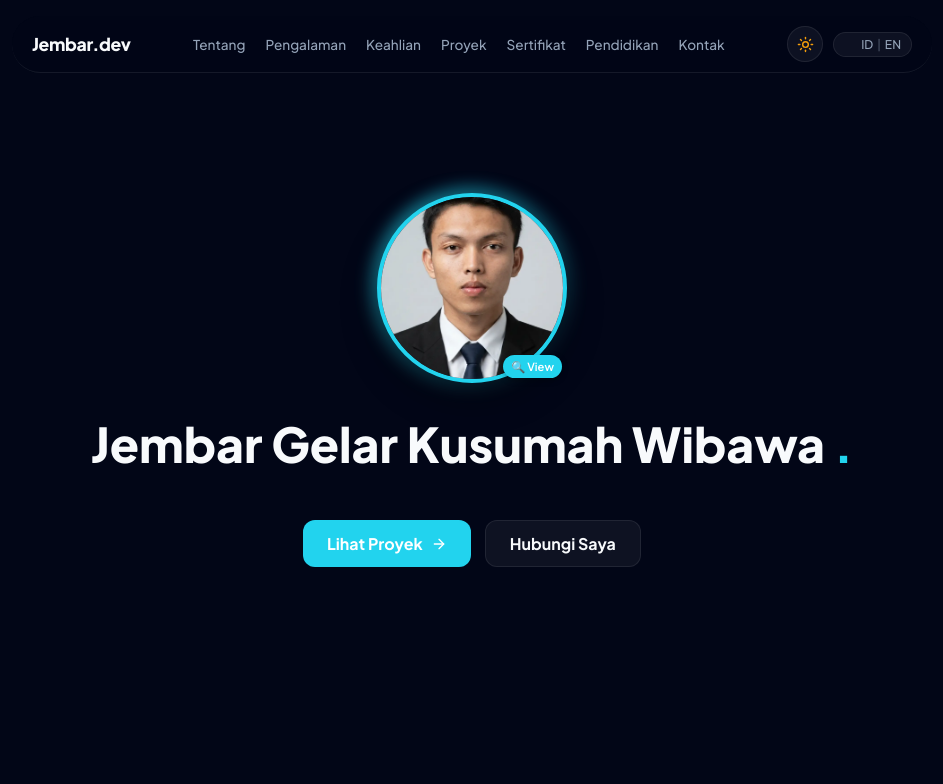
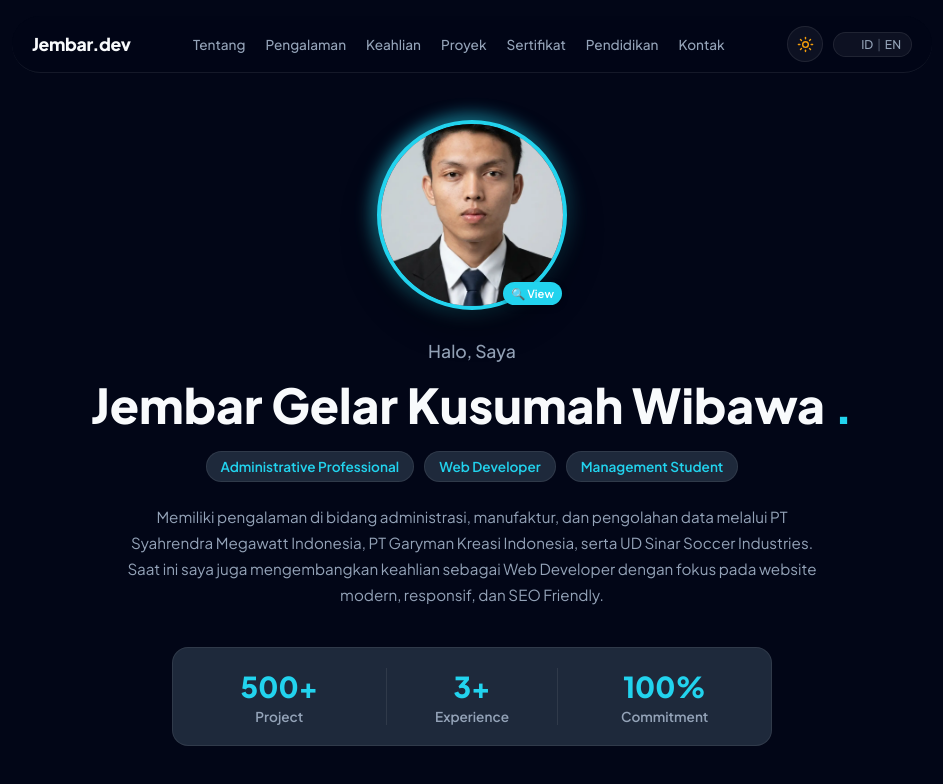
Before and after one commit to jembargelar/jembar-portfolio, a React (Vite) app: page / in a window 1280 px wide. Shown: the top 784 px of the page, without its empty margins (168-1111 px from the left). Built offline with nearby package versions, Linux system fonts and the light colour scheme.

Commit message:
Add professional bio, badges, and statistics to Hero section

```diff
--- a/src/components/Hero.jsx
+++ b/src/components/Hero.jsx
@@ -11,17 +11,14 @@ export default function Hero() {
     <section id="about" style={{ padding: "120px 20px 80px 20px", display: "flex", alignItems: "center", justifyContent: "center", minHeight: "90vh" }}>
       <div style={{ maxWidth: "920px", width: "100%", display: "flex", flexDirection: "column", alignItems: "center", textAlign: "center", gap: "30px" }}>
 
-        {/* Foto Profil Interaktif (Bisa diklik & ada efek hover) */}
+        {/* Foto Profil Interaktif (Bisa diklik, bentuk lingkaran, ada efek glow) */}
         <motion.div
           initial={{ opacity: 0, scale: 0.5 }}
           animate={{ opacity: 1, scale: 1 }}
           transition={{ duration: 0.5 }}
           whileHover={{ scale: 1.05 }}
           whileTap={{ scale: 0.95 }}
-          style={{
-            position: "relative",
-            cursor: "pointer"
-          }}
+          style={{ position: "relative", cursor: "pointer" }}
         >
           <a
             href="/jem.webp"
@@ -30,7 +27,7 @@ export default function Hero() {
             title={isEn ? "Click to view full image" : "Klik untuk melihat foto ukuran penuh"}
             style={{ display: "block", position: "relative" }}
           >
-            {/* Efek Lingkaran Bercahaya di Luar */}
+            {/* Efek Lingkaran Bercahaya */}
             <div style={{
               position: "absolute",
               inset: "-6px",
@@ -41,7 +38,7 @@ export default function Hero() {
               opacity: 0.7
             }} />
 
-            {/* Kontainer Foto Utama */}
+            {/* Kontainer Foto Lingkaran */}
             <div
               style={{
                 position: "relative",
@@ -62,7 +59,7 @@ export default function Hero() {
               />
             </div>
 
-            {/* Badge kecil petunjuk "Klik" */}
+            {/* Badge View */}
             <span style={{
               position: "absolute",
               bottom: "5px",
@@ -81,21 +78,67 @@ export default function Hero() {
           </a>
         </motion.div>
 
-        {/* Teks Perkenalan */}
+        {/* Teks Perkenalan Lengkap */}
         <motion.div
           initial={{ opacity: 0, y: 20 }}
           animate={{ opacity: 1, y: 0 }}
           transition={{ duration: 0.5, delay: 0.2 }}
+          style={{ display: "flex", flexDirection: "column", gap: "12px", alignItems: "center" }}
         >
-          <h1 style={{ fontSize: "clamp(2rem, 4vw, 3rem)", fontWeight: "800", color: "var(--text-primary)", marginBottom: "12px" }}>
+          <p style={{ fontSize: "1.1rem", color: "var(--text-secondary)", fontWeight: "500", margin: 0 }}>
+            {isEn ? "Hello, I am" : "Halo, Saya"}
+          </p>
+
+          <h1 style={{ fontSize: "clamp(2rem, 4vw, 3rem)", fontWeight: "800", color: "var(--text-primary)", margin: 0 }}>
             {personal.name} <span style={{ color: "var(--accent)" }}>.</span>
           </h1>
-          <p style={{ fontSize: "1.1rem", color: "var(--accent)", fontWeight: "600", marginBottom: "16px" }}>
-            {isEn ? personal.roleEn : personal.roleId}
+
+          {/* Badge Peran / Keahlian */}
+          <div style={{ display: "flex", gap: "10px", flexWrap: "wrap", justifyContent: "center", marginTop: "4px" }}>
+            <span style={{ background: "var(--card-bg)", border: "1px solid var(--card-border)", padding: "6px 14px", borderRadius: "20px", fontSize: "0.85rem", color: "var(--accent)", fontWeight: "600" }}>Administrative Professional</span>
+            <span style={{ background: "var(--card-bg)", border: "1px solid var(--card-border)", padding: "6px 14px", borderRadius: "20px", fontSize: "0.85rem", color: "var(--accent)", fontWeight: "600" }}>Web Developer</span>
+            <span style={{ background: "var(--card-bg)", border: "1px solid var(--card-border)", padding: "6px 14px", borderRadius: "20px", fontSize: "0.85rem", color: "var(--accent)", fontWeight: "600" }}>Management Student</span>
+          </div>
+
+          <p style={{ fontSize: "0.95rem", color: "var(--text-secondary)", maxWidth: "700px", margin: "10px auto 0 auto", lineHeight: "1.7", textAlign: "center" }}>
+            {isEn
+              ? "Experienced in administration, manufacturing, and data processing through PT Syahrendra Megawatt Indonesia, PT Garyman Kreasi Indonesia, and UD Sinar Soccer Industries. Currently developing expertise as a Web Developer focusing on modern, responsive, and SEO-friendly websites."
+              : "Memiliki pengalaman di bidang administrasi, manufaktur, dan pengolahan data melalui PT Syahrendra Megawatt Indonesia, PT Garyman Kreasi Indonesia, serta UD Sinar Soccer Industries. Saat ini saya juga mengembangkan keahlian sebagai Web Developer dengan fokus pada website modern, responsif, dan SEO Friendly."
+            }
           </p>
-          <p style={{ fontSize: "0.95rem", color: "var(--text-secondary)", maxWidth: "600px", margin: "0 auto", lineHeight: "1.6" }}>
-            {isEn ? personal.aboutEn : personal.aboutId}
-          </p>
+        </motion.div>
+
+        {/* Statistik / Counter Section */}
+        <motion.div
+          initial={{ opacity: 0, y: 20 }}
+          animate={{ opacity: 1, y: 0 }}
+          transition={{ duration: 0.5, delay: 0.3 }}
+          style={{
+            display: "grid",
+            gridTemplateColumns: "repeat(3, 1fr)",
+            gap: "20px",
+            width: "100%",
+            maxWidth: "600px",
+            margin: "10px 0",
+            padding: "20px",
+            background: "var(--card-bg)",
+            border: "1px solid var(--card-border)",
+            borderRadius: "16px",
+            boxShadow: "0 10px 30px var(--shadow-color)"
+          }}
+        >
+          <div style={{ textAlign: "center" }}>
+            <h3 style={{ fontSize: "1.8rem", fontWeight: "800", color: "var(--accent)", margin: "0 0 4px 0" }}>500+</h3>
+            <p style={{ fontSize: "0.85rem", color: "var(--text-secondary)", margin: 0, fontWeight: "600" }}>Project</p>
+          </div>
+          <div style={{ textAlign: "center", borderLeft: "1px solid var(--card-border)", borderRight: "1px solid var(--card-border)" }}>
+            <h3 style={{ fontSize: "1.8rem", fontWeight: "800", color: "var(--accent)", margin: "0 0 4px 0" }}>3+</h3>
+            <p style={{ fontSize: "0.85rem", color: "var(--text-secondary)", margin: 0, fontWeight: "600" }}>Experience</p>
+          </div>
+          <div style={{ textAlign: "center" }}>
+            <h3 style={{ fontSize: "1.8rem", fontWeight: "800", color: "var(--accent)", margin: "0 0 4px 0" }}>100%</h3>
+            <p style={{ fontSize: "0.85rem", color: "var(--text-secondary)", margin: 0, fontWeight: "600" }}>Commitment</p>
+          </div>
         </motion.div>
 
         {/* Tombol Aksi */}
```
